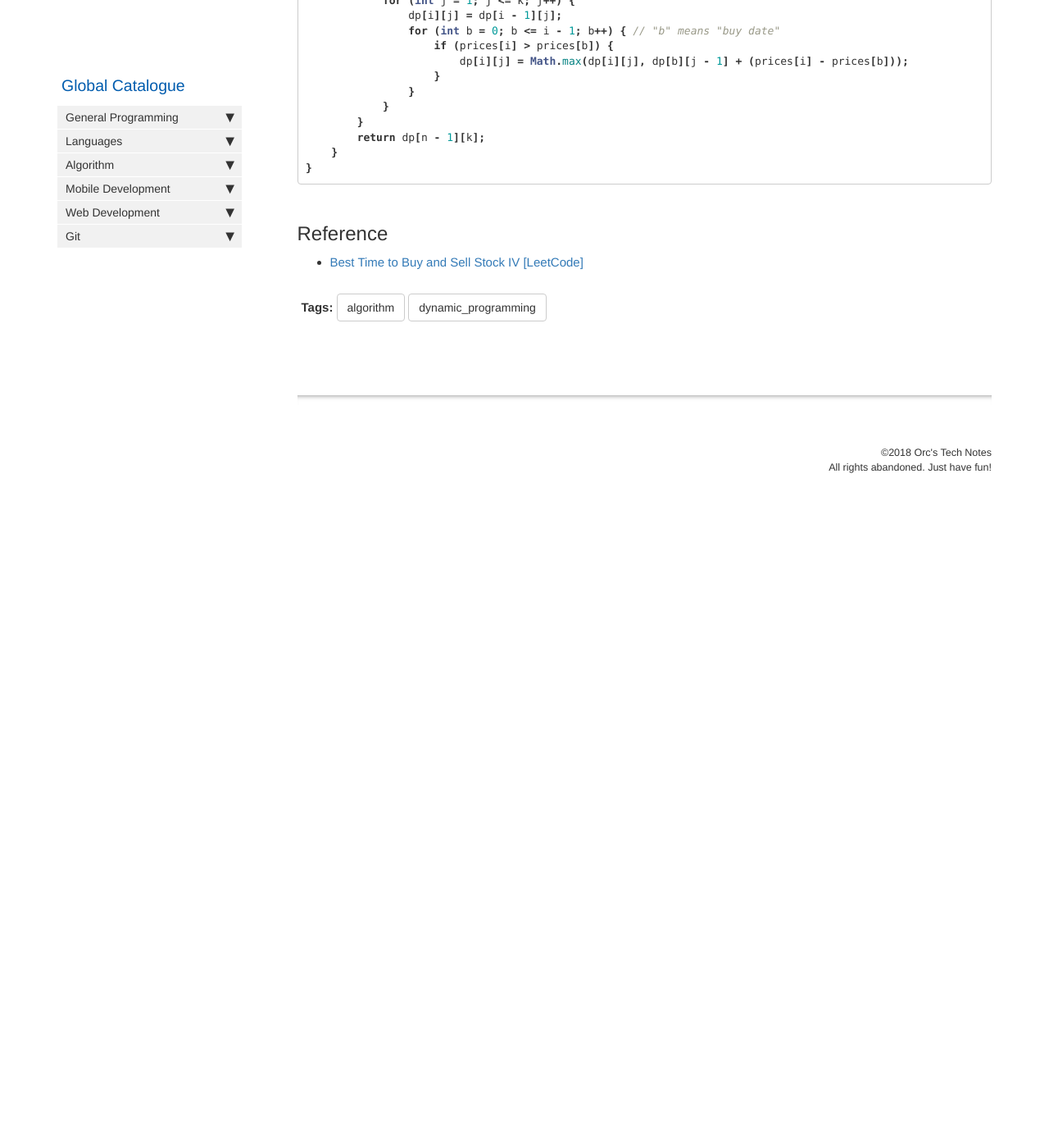
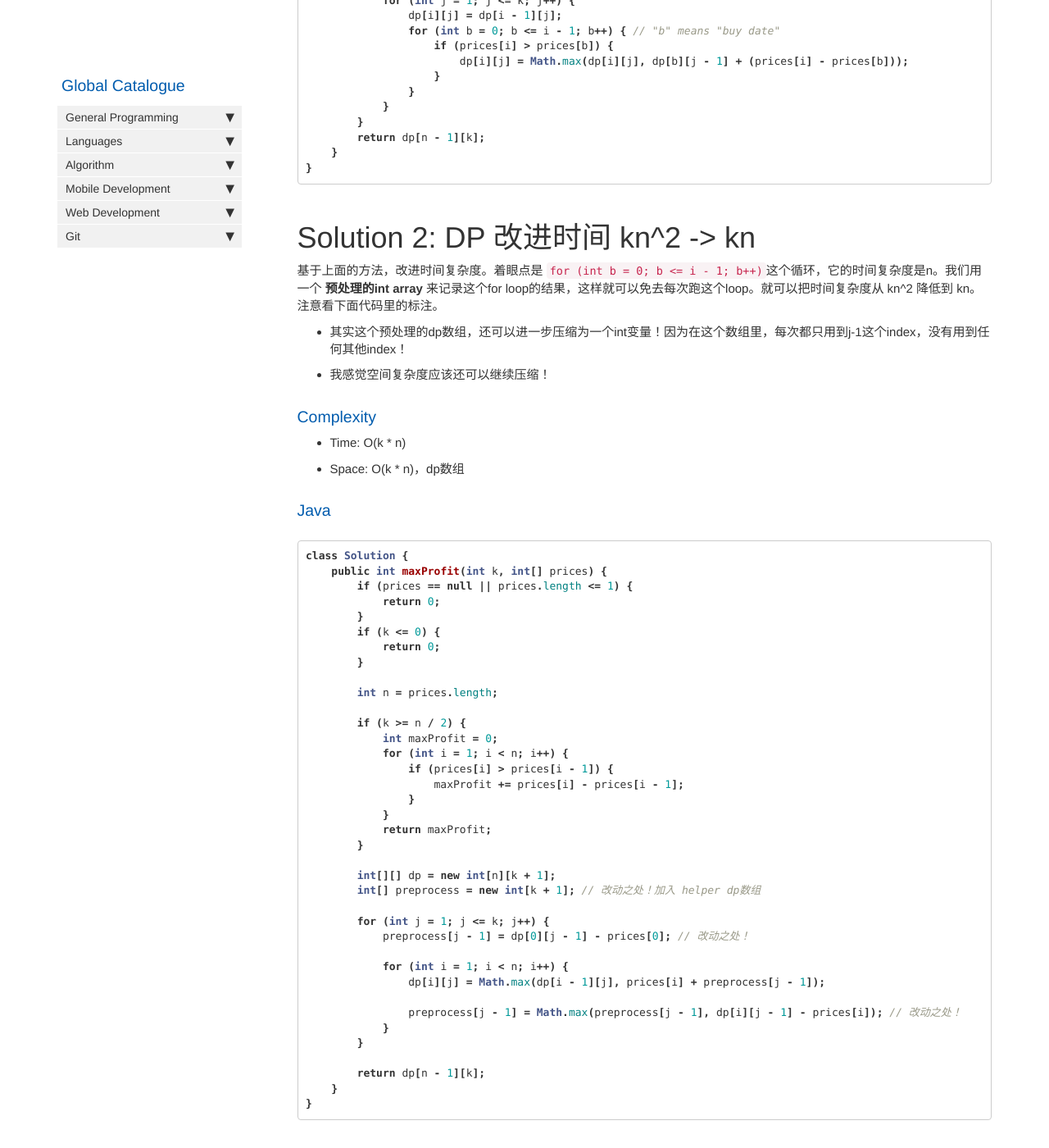
Before and after one commit to HungryOrc/hungryorc.github.io, a Jekyll site: the page built from pages/algorithm/algorithm_best_time_to_buy_and_sell_stock_iv_k_times.md, in a window 1280 px wide and 1400 px high, scrolled down 2159 px. Shown: the whole window at 82% size. Built offline with Jekyll 4.4.1, drawn with Linux system fonts in a browser that asks for light colours; nearby versions of some CDN libraries; comment, search, counter and statistics services are not loaded; before the commit the page ends 2789 px from its top, so only the background shows below that.

Commit message:
Update algorithm_best_time_to_buy_and_sell_stock_iv_k_times.md

````diff
--- a/pages/algorithm/algorithm_best_time_to_buy_and_sell_stock_iv_k_times.md
+++ b/pages/algorithm/algorithm_best_time_to_buy_and_sell_stock_iv_k_times.md
@@ -94,6 +94,58 @@ class Solution {
 }
 ```
 
+# Solution 2: DP 改进时间 kn^2 -> kn
+基于上面的方法，改进时间复杂度。着眼点是 `for (int b = 0; b <= i - 1; b++)`这个循环，它的时间复杂度是n。我们用一个 **预处理的int array** 来记录这个for loop的结果，这样就可以免去每次跑这个loop。就可以把时间复杂度从 kn^2 降低到 kn。注意看下面代码里的标注。
+
+* 其实这个预处理的dp数组，还可以进一步压缩为一个int变量！因为在这个数组里，每次都只用到j-1这个index，没有用到任何其他index！
+
+* 我感觉空间复杂度应该还可以继续压缩！
+
+### Complexity
+* Time: O(k * n)
+* Space: O(k * n)，dp数组
+
+### Java
+```java
+class Solution {
+    public int maxProfit(int k, int[] prices) {
+        if (prices == null || prices.length <= 1) {
+            return 0;
+        }
+        if (k <= 0) {
+            return 0;
+        }
+
+        int n = prices.length;
+
+        if (k >= n / 2) {
+            int maxProfit = 0;
+            for (int i = 1; i < n; i++) {
+                if (prices[i] > prices[i - 1]) {
+                    maxProfit += prices[i] - prices[i - 1];
+                }
+            }
+            return maxProfit;
+        }
+
+        int[][] dp = new int[n][k + 1];
+        int[] preprocess = new int[k + 1]; // 改动之处！加入 helper dp数组
+
+        for (int j = 1; j <= k; j++) {
+            preprocess[j - 1] = dp[0][j - 1] - prices[0]; // 改动之处！
+
+            for (int i = 1; i < n; i++) {
+                dp[i][j] = Math.max(dp[i - 1][j], prices[i] + preprocess[j - 1]);
+
+                preprocess[j - 1] = Math.max(preprocess[j - 1], dp[i][j - 1] - prices[i]); // 改动之处！
+            }
+        }
+
+        return dp[n - 1][k];
+    }
+}
+```
+
 ## Reference
 * [Best Time to Buy and Sell Stock IV [LeetCode]](https://leetcode.com/problems/best-time-to-buy-and-sell-stock-iv/description/)
 
````
